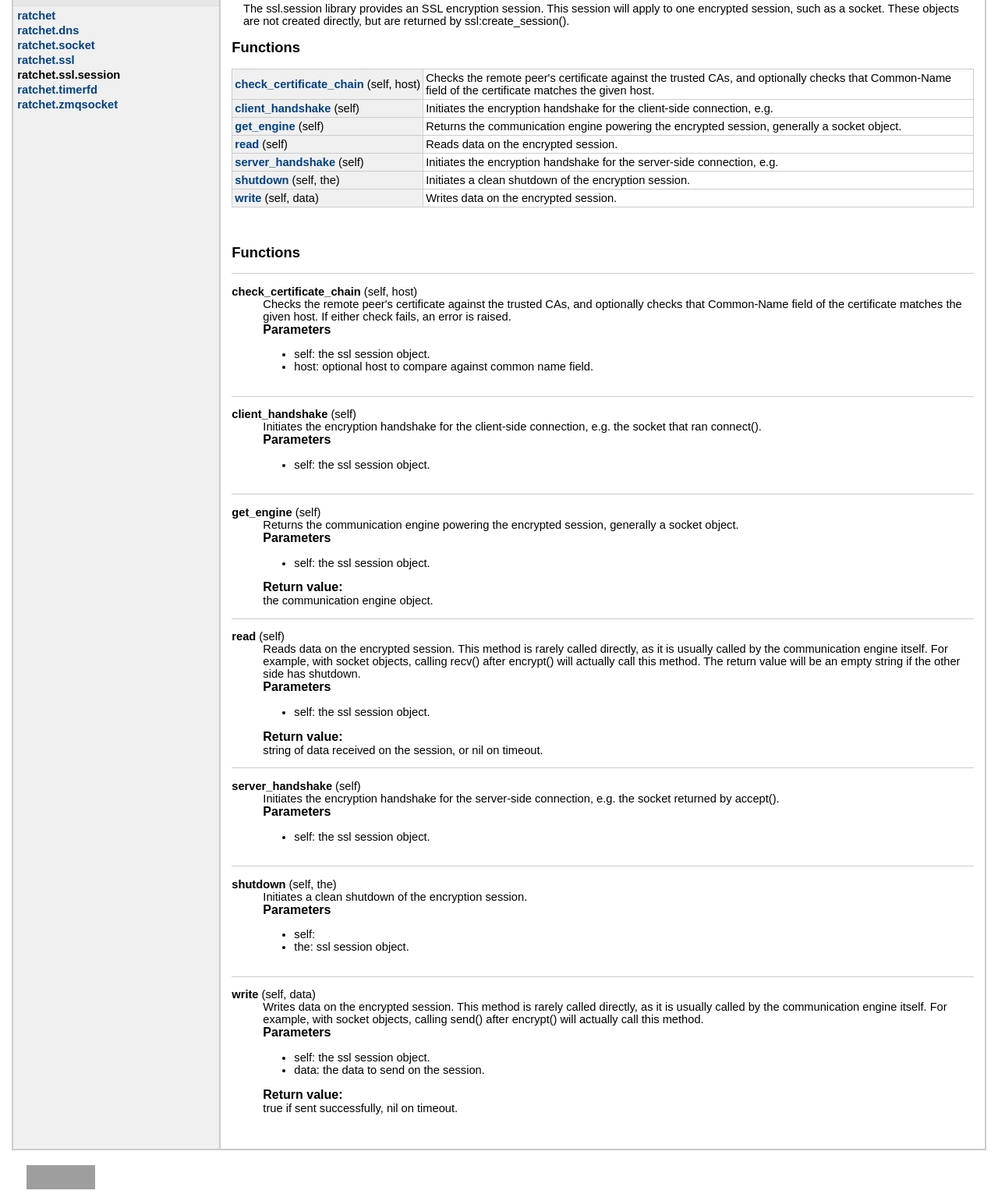
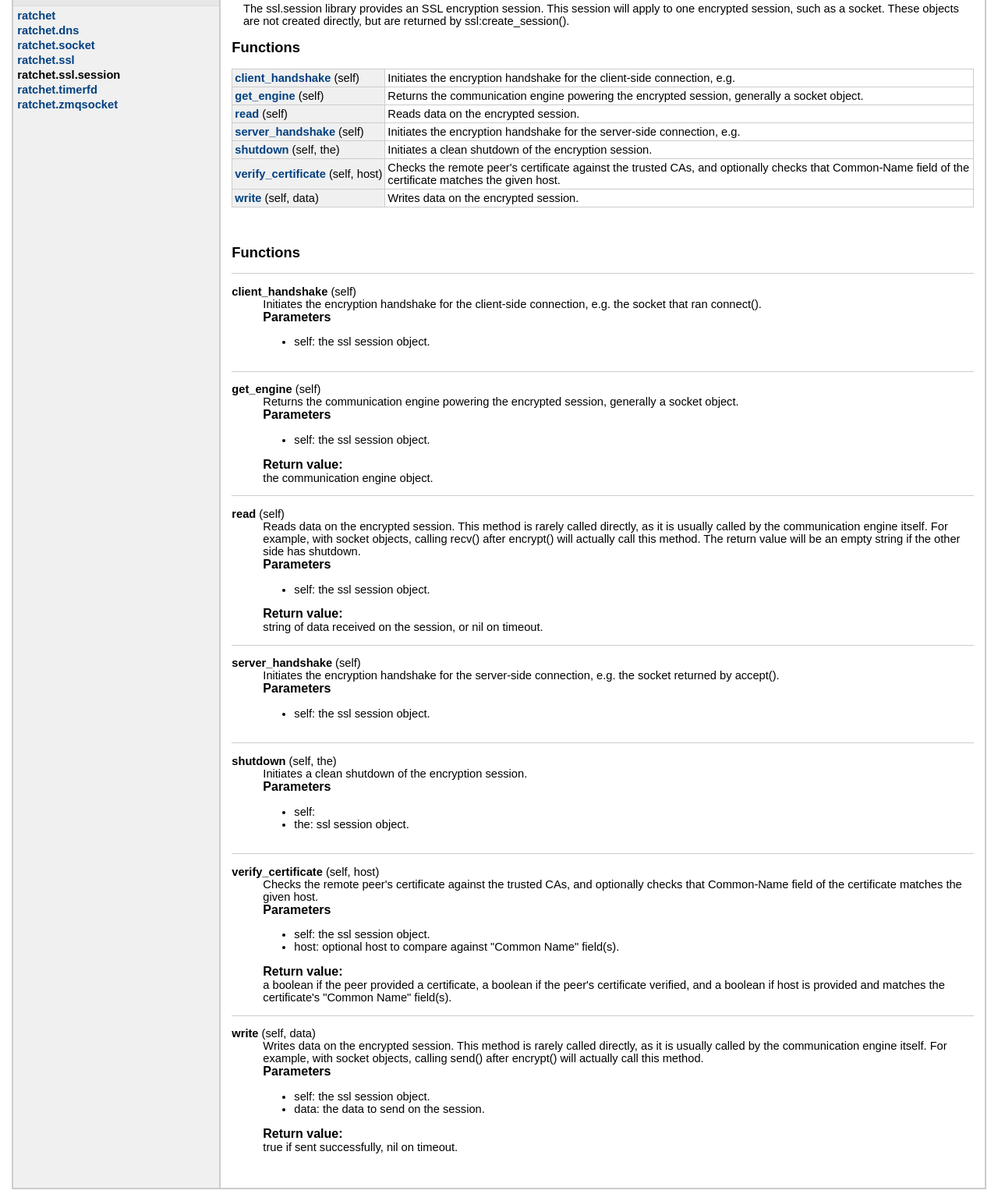
Before and after one commit to icgood/ratchet, a plain HTML site: page doc/html/modules/ratchet.ssl.session.html in a window 1280 px wide. Shown: the part 69-1600 px from the top of the page at 78% size. Drawn offline with Linux system fonts and the light colour scheme; grey boxes are pictures that could not be loaded.

Commit message:
Regenerated API documentation 03/14/11

```diff
--- a/doc/html/modules/ratchet.ssl.session.html
+++ b/doc/html/modules/ratchet.ssl.session.html
@@ -87,11 +87,6 @@
 <table class="function_list">
 
 	<tr>
-	<td class="name" nowrap><a href="#check_certificate_chain">check_certificate_chain</a>&nbsp;(self, host)</td>
-	<td class="summary">Checks the remote peer's certificate against the trusted CAs, and optionally checks that Common-Name field of the certificate matches the given host.</td>
-	</tr>
-
-	<tr>
 	<td class="name" nowrap><a href="#client_handshake">client_handshake</a>&nbsp;(self)</td>
 	<td class="summary">Initiates the encryption handshake for the client-side connection, e.g.</td>
 	</tr>
@@ -117,6 +112,11 @@
 	</tr>
 
 	<tr>
+	<td class="name" nowrap><a href="#verify_certificate">verify_certificate</a>&nbsp;(self, host)</td>
+	<td class="summary">Checks the remote peer's certificate against the trusted CAs, and optionally checks that Common-Name field of the certificate matches the given host.</td>
+	</tr>
+
+	<tr>
 	<td class="name" nowrap><a href="#write">write</a>&nbsp;(self, data)</td>
 	<td class="summary">Writes data on the encrypted session.</td>
 	</tr>
@@ -135,36 +135,6 @@
 
 <h2><a name="functions"></a>Functions</h2>
 <dl class="function">
-
-
-
-<dt><a name="check_certificate_chain"></a><strong>check_certificate_chain</strong>&nbsp;(self, host)</dt>
-<dd>
-Checks the remote peer's certificate against the trusted CAs, and optionally checks that Common-Name field of the certificate matches the given host. If either check fails, an error is raised.
-
-
-<h3>Parameters</h3>
-<ul>
-
-	<li>
-	  self: the ssl session object.
-	</li>
-
-	<li>
-	  host: optional host to compare against common name field.
-	</li>
-
-</ul>
-
-
-
-
-
-
-
-
-</dd>
-
 
 
 
@@ -308,6 +278,39 @@ Initiates a clean shutdown of the encryption session.
 
 
 
+<dt><a name="verify_certificate"></a><strong>verify_certificate</strong>&nbsp;(self, host)</dt>
+<dd>
+Checks the remote peer's certificate against the trusted CAs, and optionally checks that Common-Name field of the certificate matches the given host.
+
+
+<h3>Parameters</h3>
+<ul>
+
+	<li>
+	  self: the ssl session object.
+	</li>
+
+	<li>
+	  host: optional host to compare against "Common Name" field(s).
+	</li>
+
+</ul>
+
+
+
+
+
+
+<h3>Return value:</h3>
+a boolean if the peer provided a certificate, a boolean if the peer's certificate verified, and a boolean if host is provided and matches the certificate's "Common Name" field(s).
+
+
+
+</dd>
+
+
+
+
 <dt><a name="write"></a><strong>write</strong>&nbsp;(self, data)</dt>
 <dd>
 Writes data on the encrypted session. This method is rarely called directly, as it is usually called by the communication engine itself. For example, with socket objects, calling send() after encrypt() will actually call this method.
```
Also changed, not shown: doc/html/modules/ratchet.ssl.html (+35 -0 lines).
